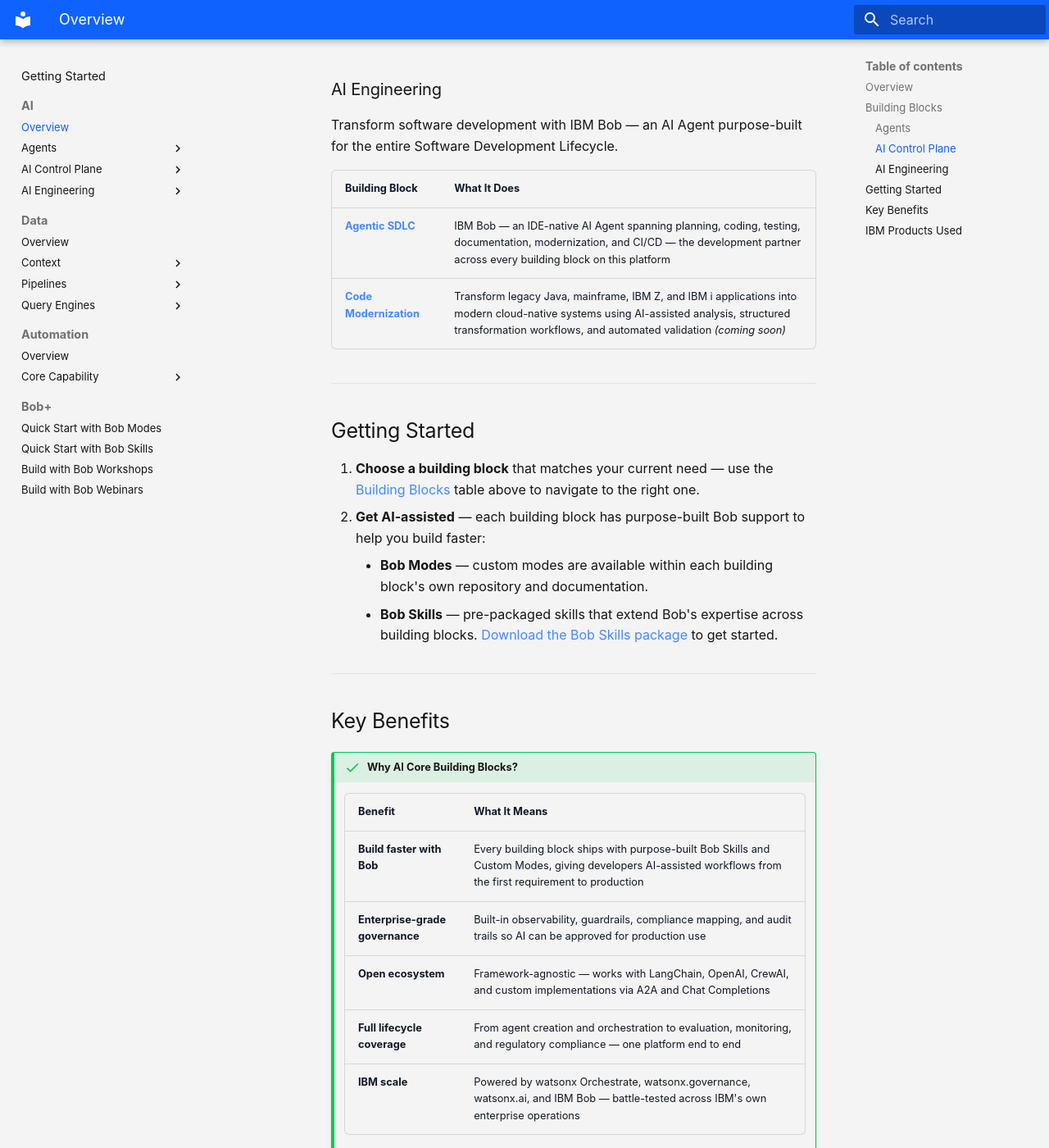
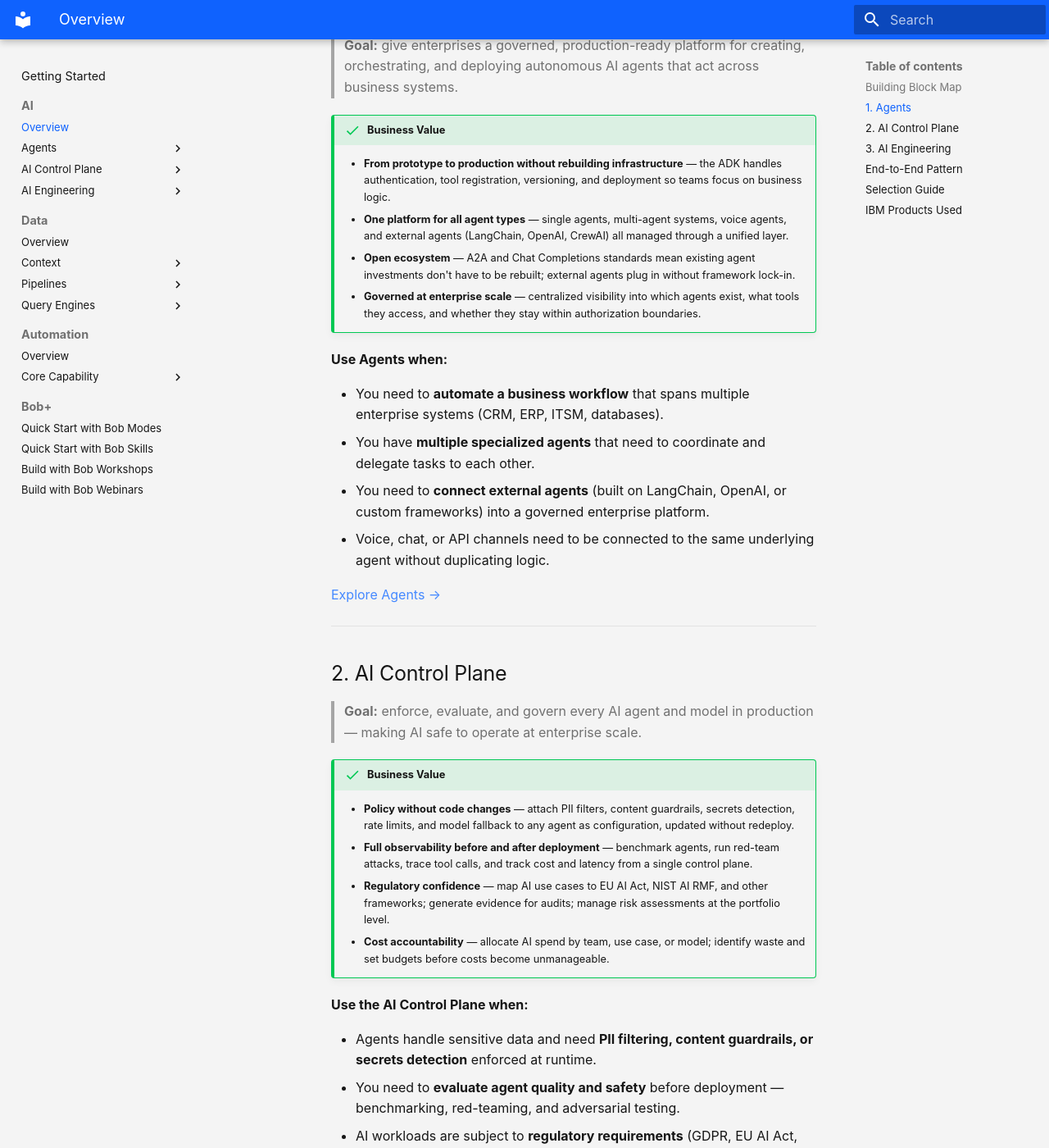
Before and after one commit to ibm-self-serve-assets/building-blocks2.0, an MkDocs documentation site: the page built from docs-src/ai-core/index.md, in a window 1280 px wide and 1400 px high, scrolled down 2464 px. Shown: the whole window at 82% size. Built offline with MkDocs 1.6.1 and Material for MkDocs 9.7.7, drawn with Linux system fonts in a browser that asks for light colours; some of the changed text lies outside the part shown.

Commit message:
fixed the layout

````diff
--- a/docs-src/ai-core/index.md
+++ b/docs-src/ai-core/index.md
@@ -1,89 +1,171 @@
-# AI Core - Building Blocks
+# AI – Building Blocks
 
-Production-ready enterprise AI requires more than models — it requires agents that take action, systems that can be trusted, and guardrails that keep everything within bounds. The **AI Core Building Blocks** provide the foundation to make that possible.
+**The AI Building Blocks** provide a practical, composable foundation for building, governing, and engineering enterprise AI systems — from autonomous agents and multi-agent orchestration to runtime policy enforcement, compliance, and AI-accelerated software development.
 
-This section brings together three pillars — **Agents**, the **AI Control Plane**, and **AI Engineering** — covering everything from building and orchestrating AI agents to governing them in production and accelerating the full software development lifecycle with IBM Bob.
-
-## Overview
-
-The AI Core section is organized into three pillars that work together across the full AI lifecycle:
-
-- **Agents** — Build, orchestrate, and deploy intelligent AI agents using IBM watsonx Orchestrate. Covers the full journey from creating individual agents with the ADK to coordinating multi-agent systems across enterprise systems and frameworks.
-- **AI Control Plane** — Evaluate, enforce, and govern AI in production. Covers agent evaluation and observability, runtime policy controls, AI cost management, regulatory compliance, and lifecycle management — powered by IBM watsonx.governance and IBM watsonx Orchestrate.
-- **AI Engineering** — IBM Bob, an AI Agent purpose-built for the Software Development Lifecycle. Spans planning, coding, testing, documentation, modernization, and CI/CD — the development partner across every building block on this platform.
-
-Every building block in this section comes with purpose-built **Bob Skills and Custom Modes** — giving developers an AI-assisted workflow to build, configure, and deploy each capability faster, directly from their IDE.
-
-Beyond AI Core, **IBM Bob** serves as the development partner across the entire Building Blocks platform — including Data and Automation building blocks. Through custom modes and skills, Bob brings AI-assisted workflows to every domain: planning new solutions, building agents, evaluating models, modernizing legacy systems, automating pipelines, and more. Any developer working with Building Blocks can leverage Bob as their SDLC partner — from the first requirement to production deployment.
+!!! info "How to use this section"
+    Start with the business outcome you need, then choose the smallest building block that solves it. The blocks are designed to work independently or together across the full AI lifecycle — from building agents to governing them in production to accelerating the engineering work itself.
 
 ![AI Core Building Blocks Architecture](agents/images/AI_BB_Architecture.png)
 
 ---
 
-## Building Blocks
+## Building Block Map
 
-### Agents
-
-Build, orchestrate, and deploy intelligent AI agents using IBM watsonx Orchestrate.
-
-| Building Block | What It Does |
-|---------------|-------------|
-| **[Agent Builder](agents/agent-builder.md)** | Create and deploy LLM-backed, tool-calling agents using the ADK — Python SDK and CLI for the full agent lifecycle from local development to production |
-| **[Multi-Agent Orchestration](agents/multi-agent-orchestration.md)** | Coordinate wxO agents with each other and with external agents (LangChain, OpenAI, CrewAI) via A2A, Chat Completions, and AI Gateway |
-
-### AI Control Plane
-
-Enforce, evaluate, monitor, and govern AI in production using IBM watsonx.governance and IBM watsonx Orchestrate.
-
-| Building Block | What It Does |
-|---------------|-------------|
-| **[Agent Ops](ai-trust/agent-ops.md)** | Evaluate, observe, and optimize your AI agents throughout the lifecycle — and enforce runtime policy controls (guardrails, PII filtering, rate limiting, model fallback) as configuration, not code |
-| **[AI Cost Management](ai-trust/ai-cost-management.md)** | Track, allocate, and optimize the cost of AI workloads across the enterprise *(coming soon)* |
-| **[AI Compliance](ai-trust/ai-compliance.md)** | Map AI use cases to regulations (EU AI Act, NIST AI RMF), manage risk assessments, and report compliance posture across the enterprise |
-| **[Lifecycle Management](ai-trust/lifecycle-management.md)** | Manage AI models and agents across their full lifecycle, from onboarding to retirement *(coming soon)* |
-
-### AI Engineering
-
-Transform software development with IBM Bob — an AI Agent purpose-built for the entire Software Development Lifecycle.
-
-| Building Block | What It Does |
-|---------------|-------------|
-| **[Agentic SDLC](ai-engineering/agentic-sdlc.md)** | IBM Bob — an IDE-native AI Agent spanning planning, coding, testing, documentation, modernization, and CI/CD — the development partner across every building block on this platform |
-| **[Code Modernization](ai-engineering/code-modernization.md)** | Transform legacy Java, mainframe, IBM Z, and IBM i applications into modern cloud-native systems using AI-assisted analysis, structured transformation workflows, and automated validation *(coming soon)* |
+| Pillar | Building Block | Primary Products | What It Enables |
+|---|---|---|---|
+| **Agents** | [Agent Builder](agents/agent-builder.md) | IBM watsonx Orchestrate (ADK) | Create and deploy LLM-backed, tool-calling agents — from local development to production |
+| **Agents** | [Multi-Agent Orchestration](agents/multi-agent-orchestration.md) | IBM watsonx Orchestrate, A2A, AI Gateway | Coordinate wxO agents with external agents via open standards and route LLM calls across providers |
+| **AI Control Plane** | [Agent Ops](ai-trust/agent-ops.md) | IBM watsonx.governance, IBM watsonx Orchestrate | Evaluate, observe, and govern agents — benchmarking, red-teaming, runtime policy controls, cost tracking |
+| **AI Control Plane** | [AI Compliance](ai-trust/ai-compliance.md) | IBM watsonx.governance | Map AI use cases to regulations, manage risk assessments, and report compliance posture |
+| **AI Control Plane** | [AI Cost Management](ai-trust/ai-cost-management.md) | IBM watsonx.governance | Track, allocate, and optimize the cost of AI workloads across the enterprise |
+| **AI Control Plane** | [Lifecycle Management](ai-trust/lifecycle-management.md) | IBM watsonx.governance | Manage AI models and agents from onboarding through retirement |
+| **AI Engineering** | [Agentic SDLC](ai-engineering/agentic-sdlc.md) | IBM Bob | IDE-native AI agent spanning planning, coding, testing, documentation, modernization, and CI/CD |
+| **AI Engineering** | [Code Modernization](ai-engineering/code-modernization.md) | IBM Bob | Transform legacy Java, mainframe, IBM Z, and IBM i applications into modern cloud-native systems |
+| **AI Engineering** | [Integration as Code](ai-engineering/integration-as-code.md) | IBM webMethods | Connect SaaS apps, on-premise systems, APIs, and event streams through a low-code iPaaS model |
+| **AI Engineering** | [Headless Bob](ai-engineering/headless-bob.md) | IBM Bob | Run Bob autonomously in CI/CD pipelines, scheduled jobs, and event-driven automations |
+| **AI Engineering** | [Context Engineering](ai-engineering/context-engineering.md) | IBM Bob | Design and optimise the context agents and LLMs receive — prompt architecture, RAG patterns, context window management |
 
 ---
 
-## Getting Started
+## 1. Agents
 
-1. **Choose a building block** that matches your current need — use the [Building Blocks](#building-blocks) table above to navigate to the right one.
-2. **Get AI-assisted** — each building block has purpose-built Bob support to help you build faster:
-    - **Bob Modes** — custom modes are available within each building block's own repository and documentation.
-    - **Bob Skills** — pre-packaged skills that extend Bob's expertise across building blocks. [Download the Bob Skills package](https://ibm-self-serve-assets.github.io/building-blocks-docs/ibm-bob/skills/) to get started.
+> **Goal:** give enterprises a governed, production-ready platform for creating, orchestrating, and deploying autonomous AI agents that act across business systems.
+
+!!! success "Business Value"
+    - **From prototype to production without rebuilding infrastructure** — the ADK handles authentication, tool registration, versioning, and deployment so teams focus on business logic.
+    - **One platform for all agent types** — single agents, multi-agent systems, voice agents, and external agents (LangChain, OpenAI, CrewAI) all managed through a unified layer.
+    - **Open ecosystem** — A2A and Chat Completions standards mean existing agent investments don't have to be rebuilt; external agents plug in without framework lock-in.
+    - **Governed at enterprise scale** — centralized visibility into which agents exist, what tools they access, and whether they stay within authorization boundaries.
+
+**Use Agents when:**
+
+- You need to **automate a business workflow** that spans multiple enterprise systems (CRM, ERP, ITSM, databases).
+- You have **multiple specialized agents** that need to coordinate and delegate tasks to each other.
+- You need to **connect external agents** (built on LangChain, OpenAI, or custom frameworks) into a governed enterprise platform.
+- Voice, chat, or API channels need to be connected to the same underlying agent without duplicating logic.
+
+[Explore Agents →](agents/index.md)
 
 ---
 
-## Key Benefits
+## 2. AI Control Plane
 
-!!! success "Why AI Core Building Blocks?"
+> **Goal:** enforce, evaluate, and govern every AI agent and model in production — making AI safe to operate at enterprise scale.
 
-    | Benefit | What It Means |
-    |---------|--------------|
-    | **Build faster with Bob** | Every building block ships with purpose-built Bob Skills and Custom Modes, giving developers AI-assisted workflows from the first requirement to production |
-    | **Enterprise-grade governance** | Built-in observability, guardrails, compliance mapping, and audit trails so AI can be approved for production use |
-    | **Open ecosystem** | Framework-agnostic — works with LangChain, OpenAI, CrewAI, and custom implementations via A2A and Chat Completions |
-    | **Full lifecycle coverage** | From agent creation and orchestration to evaluation, monitoring, and regulatory compliance — one platform end to end |
-    | **IBM scale** | Powered by watsonx Orchestrate, watsonx.governance, watsonx.ai, and IBM Bob — battle-tested across IBM's own enterprise operations |
+!!! success "Business Value"
+    - **Policy without code changes** — attach PII filters, content guardrails, secrets detection, rate limits, and model fallback to any agent as configuration, updated without redeploy.
+    - **Full observability before and after deployment** — benchmark agents, run red-team attacks, trace tool calls, and track cost and latency from a single control plane.
+    - **Regulatory confidence** — map AI use cases to EU AI Act, NIST AI RMF, and other frameworks; generate evidence for audits; manage risk assessments at the portfolio level.
+    - **Cost accountability** — allocate AI spend by team, use case, or model; identify waste and set budgets before costs become unmanageable.
+
+**Use the AI Control Plane when:**
+
+- Agents handle sensitive data and need **PII filtering, content guardrails, or secrets detection** enforced at runtime.
+- You need to **evaluate agent quality and safety** before deployment — benchmarking, red-teaming, and adversarial testing.
+- AI workloads are subject to **regulatory requirements** (GDPR, EU AI Act, HIPAA, NIST AI RMF) that require documented risk assessments and compliance evidence.
+- **AI costs are growing** and you need visibility, allocation, and control across teams and workloads.
+- Models need **reliability engineering** — fallback routing, load balancing, and retry policies when primary endpoints degrade.
+
+[Explore AI Control Plane →](ai-trust/index.md)
+
+---
+
+## 3. AI Engineering
+
+> **Goal:** accelerate every phase of software delivery — building new systems with AI assistance and systematically modernizing the legacy systems that hold enterprises back.
+
+!!! success "Business Value"
+    - **Full SDLC acceleration** — planning, architecture, code generation, testing, documentation, and CI/CD all assisted by IBM Bob, not just code completion.
+    - **Legacy modernization at scale** — structured, repeatable AI-driven workflows for Java, mainframe, IBM Z, and IBM i transformation that preserve business logic while eliminating technical debt.
+    - **Enterprise integration without custom code** — a cloud-native iPaaS connecting SaaS, on-premise systems, APIs, and event streams through a low-code model, reducing bespoke integration sprawl.
+    - **Agentic workflows in the delivery pipeline** — headless Bob brings AI-assisted automation directly into CI/CD, code review, and scheduled engineering tasks.
+    - **Context as a first-class engineering discipline** — structured prompt architecture, context window management, and RAG context patterns that directly determine agent quality and cost.
+
+**Use AI Engineering when:**
+
+- Development teams need an **AI partner across the full SDLC** — not just code generation, but planning, testing, documentation, and CI/CD.
+- The enterprise has **legacy applications** (Java monoliths, mainframe COBOL, IBM Z, IBM i) that need systematic modernization without business logic loss.
+- Integrations between SaaS platforms, on-premise systems, and APIs need to be built, governed, and maintained **without heavy custom code**.
+- You want **Bob running autonomously** in pipelines and scheduled jobs — code reviews, security scans, documentation updates — without a developer actively in the loop.
+- Agent quality or cost is unexpectedly poor and the root cause is **poorly structured prompts or context**.
+
+[Explore AI Engineering →](ai-engineering/index.md)
+
+---
+
+## End-to-End Pattern
+
+```mermaid
+%%{init: {'theme': 'base', 'themeVariables': {'clusterBkg': '#f4f4f4', 'clusterBorder': '#c6c6c6', 'edgeLabelBackground': '#ffffff'}}}%%
+flowchart TB
+    subgraph ENG["3. AI Engineering"]
+        direction LR
+        BOB["IBM Bob<br/>Agentic SDLC · Code Modernization<br/>Integration as Code · Context Engineering"]:::eng
+    end
+
+    subgraph BOTTOM["&nbsp;"]
+        direction LR
+        subgraph AGT["1. Agents"]
+            direction TB
+            AB["Agent Builder<br/>ADK · Tools · Knowledge"]:::agent
+            MAO["Multi-Agent Orchestration<br/>A2A · MCP · AI Gateway"]:::agent
+        end
+
+        SYSTEMS(["🏢  Enterprise Systems<br/>CRM · ERP · Databases · Events"]):::systems
+        USERS(["👤  Users · Channels · APIs"]):::input
+
+        subgraph CP["2. AI Control Plane"]
+            direction TB
+            AO["Agent Ops<br/>Eval · Observability · Policy Controls"]:::ctrl
+            AC["AI Compliance<br/>Regulatory Mapping · Risk"]:::ctrl
+            CM["Cost Management<br/>Allocation · Budgets"]:::ctrl
+        end
+    end
+
+    ENG -->|"builds & maintains"| AGT
+    SYSTEMS --> AGT
+    AGT --> USERS
+    AGT -->|"governed by"| CP
+    CP -->|"insights back to"| ENG
+
+    classDef input   fill:#031040,color:#AACAFF,stroke:#6FA1FE,stroke-width:2px,font-weight:700
+    classDef systems fill:#021F1F,color:#6ADADA,stroke:#0F6E6E,stroke-width:2px,font-weight:700
+    classDef agent   fill:#CCDDFF,color:#031040,stroke:#6FA1FE,stroke-width:1.5px
+    classDef ctrl    fill:#D5ACFF,color:#160040,stroke:#A56EFF,stroke-width:1.5px
+    classDef eng     fill:#B2F2F2,color:#021F1F,stroke:#6ADADA,stroke-width:1.5px
+```
+
+!!! note
+    This is a **reference composition**, not a requirement to use every building block. Select only the capabilities needed for your use case.
+
+---
+
+## Selection Guide
+
+| If your primary problem is… | Start with… |
+|---|---|
+| "I need to automate a multi-step business workflow" | [Agent Builder](agents/agent-builder.md) |
+| "I have multiple agents that need to work together" | [Multi-Agent Orchestration](agents/multi-agent-orchestration.md) |
+| "My agent is producing harmful or non-compliant output" | [Agent Ops](ai-trust/agent-ops.md) |
+| "I need PII filtering or content guardrails on my agent" | [Agent Ops](ai-trust/agent-ops.md) |
+| "AI regulation requires documented risk assessments" | [AI Compliance](ai-trust/ai-compliance.md) |
+| "AI costs are growing and I can't see where" | [AI Cost Management](ai-trust/ai-cost-management.md) |
+| "My development team needs an AI partner across the full SDLC" | [Agentic SDLC](ai-engineering/agentic-sdlc.md) |
+| "We have legacy Java / mainframe / IBM Z apps that need modernizing" | [Code Modernization](ai-engineering/code-modernization.md) |
+| "We need enterprise integrations without heavy custom code" | [Integration as Code](ai-engineering/integration-as-code.md) |
+| "Agent quality is poor and I think it's a context problem" | [Context Engineering](ai-engineering/context-engineering.md) |
 
 ---
 
 ## IBM Products Used
 
 | Product | Role |
-|---------|------|
-| **[IBM watsonx Orchestrate](https://www.ibm.com/products/watsonx-orchestrate)** | Agent development and orchestration platform — ADK, multi-agent coordination, and AI Gateway |
+|---|---|
+| **[IBM watsonx Orchestrate](https://www.ibm.com/products/watsonx-orchestrate)** | Agent development and orchestration — ADK, multi-agent coordination, runtime policy controls, and AI Gateway |
 | **[IBM watsonx.ai](https://www.ibm.com/products/watsonx-ai)** | Foundation models and AI services — powers LLM reasoning across agents and evaluations |
-| **[IBM watsonx.governance](https://www.ibm.com/products/watsonx-governance)** | AI governance and compliance — model evaluation, agent observability, guardrails, and regulatory compliance |
+| **[IBM watsonx.governance](https://www.ibm.com/products/watsonx-governance)** | AI governance — agent evaluation, observability, compliance mapping, cost management, and lifecycle management |
 | **[IBM Bob](https://bob.ibm.com/)** | AI Agent purpose-built for the Software Development Lifecycle — the development partner across every building block |
+| **[IBM webMethods](https://www.ibm.com/products/webmethods-integration)** | Cloud-native iPaaS — hybrid integration, API management, B2B/EDI, and event-driven architectures |
 
 !!! info "GitHub Repository"
-    [AI Core Building Blocks](https://github.com/ibm-self-serve-assets/building-blocks/tree/main)
+    [AI Building Blocks](https://github.com/ibm-self-serve-assets/building-blocks/tree/main)
````
Also changed, not shown: docs-src/ai-core/agents/index.md (+2 -0 lines), docs-src/ai-core/agents/images/agents-architecture.png.
